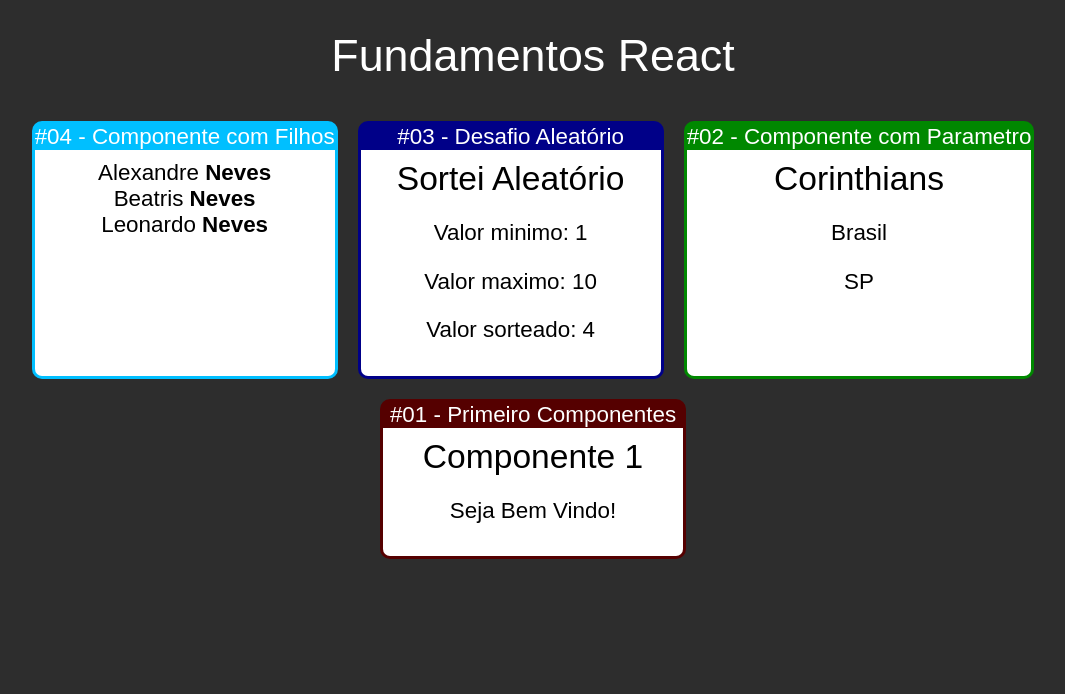
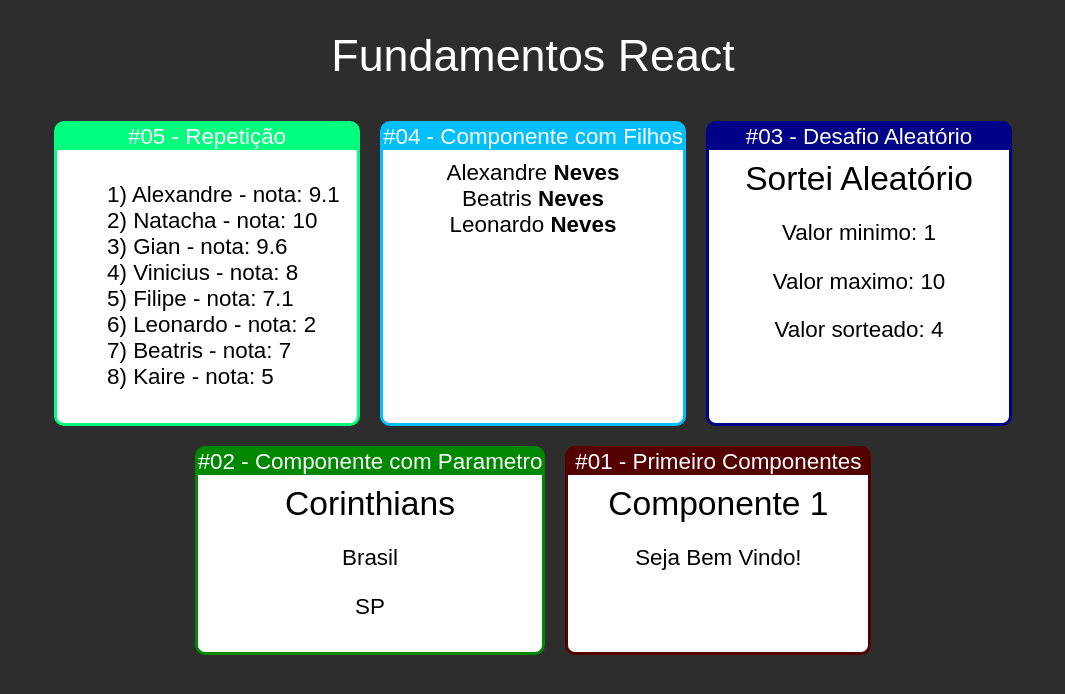
Before and after one commit to Ale-Neves/Curso-React-Redux-Fundamentos, a React (Create React App) app in the folder fundamentos-react/: page / in a window 1280 px wide. Shown: the top 694 px of the page, without its empty margins (107-1172 px from the left). Built offline with nearby package versions, Linux system fonts and the light colour scheme.

Commit message:
Trabalhando com Repetições.

```diff
--- a/fundamentos-react/src/App.jsx
+++ b/fundamentos-react/src/App.jsx
@@ -6,12 +6,17 @@ import Card from './components/layout/Card';
 import './App.css';
 import Familia from './components/basicos/Familia';
 import FamiliaMembro from './components/basicos/FamiliaMembro';
+import ListaAlunos from './components/repeticao/ListaAlunos';
 
 export default () => {
   return(
     <div className='App'>
       <h1>Fundamentos React</h1>
       <div className='Cards'>
+
+        <Card titulo="#05 - Repetição" color='#00FF7F'>
+          <ListaAlunos />
+        </Card>
 
         <Card titulo="#04 - Componente com Filhos" color='#00BFFF'>
           <Familia sobrenome="Neves">
--- /dev/null
+++ b/fundamentos-react/src/components/repeticao/ListaAlunos.jsx
@@ -0,0 +1,20 @@
+import React from "react";
+import Alunos from "../../data/Alunos"
+
+export default () => {
+  const alunos = Alunos.map((x, i) => {
+    return (
+      <li key={i}>
+        {x.id}) {x.nome}  - nota: {x.nota}
+      </li>
+    );
+  });
+
+  return(
+    <div>
+      <ul style={{listStyle: 'none', textAlign: "left"}}>
+        {alunos}
+      </ul>
+    </div>
+  );
+};
--- /dev/null
+++ b/fundamentos-react/src/data/Alunos.js
@@ -0,0 +1,10 @@
+export default [
+  { id: 1, nome: 'Alexandre', nota: 9.1 },
+  { id: 2, nome: 'Natacha', nota: 10.0 },
+  { id: 3, nome: 'Gian', nota: 9.6 },
+  { id: 4, nome: 'Vinicius', nota: 8.0 },
+  { id: 5, nome: 'Filipe', nota: 7.1 },
+  { id: 6, nome: 'Leonardo', nota: 2.0 },
+  { id: 7, nome: 'Beatris', nota: 7.0 },
+  { id: 8, nome: 'Kaire', nota: 5.0 }
+]
```
